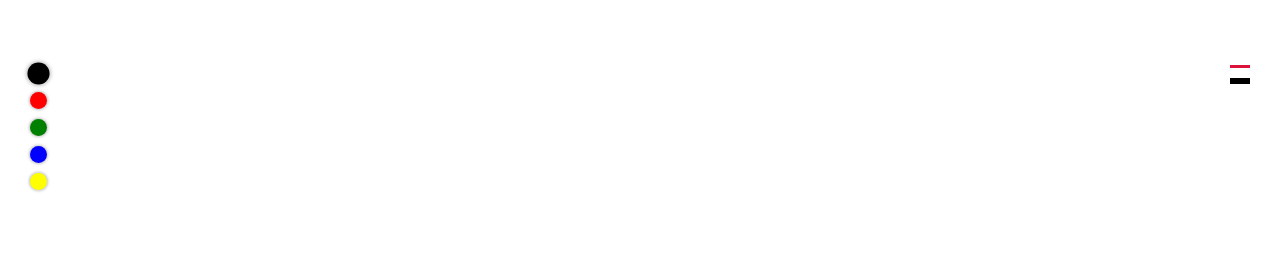
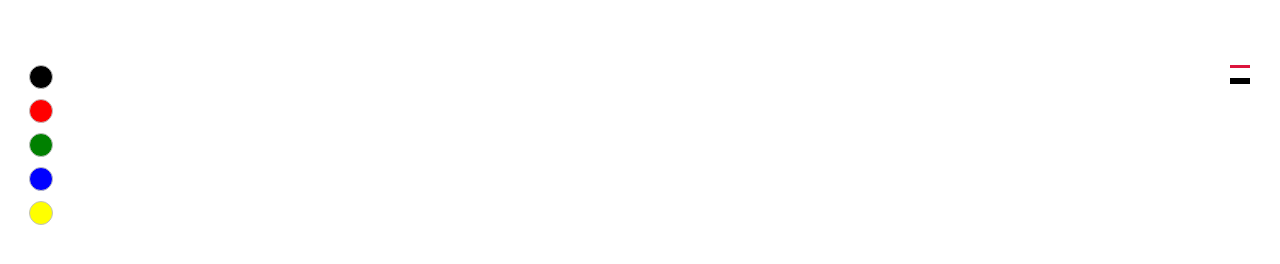
Before and after one commit to fanqiexiaohuoguo/canvas0805, a plain HTML site: page mobileCanvas/index.html in a window 1280 px wide. Both pictures are taken after a click on the item 38 px from the left and 73 px from the top of the page. Drawn offline with Linux system fonts and the light colour scheme.

Commit message:
调色盘样式和颜色设置

```diff
--- a/mobileCanvas/index.html
+++ b/mobileCanvas/index.html
@@ -5,7 +5,7 @@
     <meta name="viewport" content="width=device-width,user-scalable=no,initial-scale=1.0,maximum-scale=1.0,minimum-scale=1.0">
     <title>我的画板</title>
     <link rel="stylesheet" href="./style.css">
-    <script src="//at.alicdn.com/t/font_1345091_tycb148pxcg.js"></script>
+    <script src="//at.alicdn.com/t/font_1345091_xtrwcybh03.js"></script>
 </head>
 <body>
     <canvas id="canvas" width="800" height="700"></canvas>
@@ -24,11 +24,31 @@
         </svg>
     </div>
     <ol id="colors" class="colors">
-        <li id="black" class="black active"></li>
-        <li id="red" class="red"></li>
-        <li id="green" class="green"></li>
-        <li id="blue" class="blue"></li>
-        <li id="yellow" class="yellow"></li>
+        <li id="black" class="black active">
+            <svg class="icon" id="right">
+                <use xlink:href="#icon-right"></use>
+            </svg>
+        </li>
+        <li id="red" class="red">
+            <svg class="icon" id="right">
+                <use xlink:href="#icon-right"></use>
+            </svg>
+        </li>
+        <li id="green" class="green">
+            <svg class="icon" id="right">
+                <use xlink:href="#icon-right"></use>
+            </svg>
+        </li>
+        <li id="blue" class="blue">
+            <svg class="icon" id="right">
+                <use xlink:href="#icon-right"></use>
+            </svg>
+        </li>
+        <li id="yellow" class="yellow">
+            <svg class="icon" id="right">
+                <use xlink:href="#icon-right"></use>
+            </svg>
+        </li>
     </ol>
     <ol id="sizes" class="sizes">
         <li id="thin" class="thin active"></li>
--- a/mobileCanvas/main.js
+++ b/mobileCanvas/main.js
@@ -9,17 +9,31 @@ document.body.ontouchstart=function(event){
 autoSetCanvasSize(mycanvas)
 
 if (document.ontouchstart===undefined){
-    listenToMouse(mycanvas,context)
+    listenToMouse(mycanvas)
 }
 else{
     // 触屏设备
-    listenToTouch(mycanvas,context)
+    listenToTouch(mycanvas)
 }
-listenToMouse(mycanvas,context)
+listenToMouse(mycanvas)
 
+function changeColor(){
+
+}
+var colorsArray=["black","red","green","yellow","blue"]
+function getLi(id){
+    var li=document.getElementById(id)
+    return li
+}
+function chooseColor(id){
+    // let li=document.getElementById(id)
+    context.fillStyle=id
+    context.strokeStyle=id
+    // console.log(id)
+    // li.classList.add("active")
+}
 black.onclick=function(){
-    context.fillStyle="black"
-    context.strokeStyle="black"
+    chooseColor("black")
     black.classList.add("active")
     red.classList.remove("active")
     green.classList.remove("active")
@@ -27,8 +41,7 @@ black.onclick=function(){
     yellow.classList.remove("active")
 }
 red.onclick=function(){
-    context.fillStyle="red"
-    context.strokeStyle="red"
+    chooseColor("red")
     black.classList.remove("active")
     red.classList.add("active")
     green.classList.remove("active")
@@ -36,8 +49,7 @@ red.onclick=function(){
     yellow.classList.remove("active")
 }
 green.onclick=function(){
-    context.fillStyle="green"
-    context.strokeStyle="green"
+    chooseColor("green")
     black.classList.remove("active")
     red.classList.remove("active")
     green.classList.add("active")
@@ -45,8 +57,7 @@ green.onclick=function(){
     yellow.classList.remove("active")
 }
 blue.onclick=function(){
-    context.fillStyle="blue"
-    context.strokeStyle="blue"
+    chooseColor("blue")
     black.classList.remove("active")
     red.classList.remove("active")
     green.classList.remove("active")
@@ -54,8 +65,7 @@ blue.onclick=function(){
     yellow.classList.remove("active")
 }
 yellow.onclick=function(){
-    context.fillStyle="yellow"
-    context.strokeStyle="yellow"
+    chooseColor("yellow")
     black.classList.remove("active")
     red.classList.remove("active")
     green.classList.remove("active")
@@ -104,7 +114,7 @@ function autoSetCanvasSize(canvas){
     }
 }
 
-function listenToMouse(canvas,context){
+function listenToMouse(canvas){
     function drawLine(x1,y1,x2,y2){
         context.beginPath()
         context.moveTo(x1,y1)
@@ -158,7 +168,7 @@ function listenToMouse(canvas,context){
     }
 }
 
-function listenToTouch(canvas,context){
+function listenToTouch(canvas){
     function drawLine(x1,y1,x2,y2){
         context.beginPath()
         context.moveTo(x1,y1)
--- a/mobileCanvas/style.css
+++ b/mobileCanvas/style.css
@@ -1,7 +1,9 @@
 *{
     margin: 0;
     padding: 0;
+    touch-action: pan-y;
 }
+
 body{
     overflow: hidden; /*禁用滚动 */
 }
@@ -23,7 +25,7 @@ canvas{
 }
 .action{
     position: fixed;
-    left: 0px;
+    left:2px;
     top: 0px;
     padding: 20px;
 }
@@ -40,19 +42,35 @@ canvas{
 .colors{
     position: fixed;
     top: 45px;
-    left: 20px;
+    left: 19px;
     padding: 10px;
 }
 .colors >li{
-    width: 17px;
-    height: 17px;
+    width: 24px;
+    height: 24px;
     border-radius: 50%;
+    border:#c0c0c0 1px solid;
+    box-sizing: border-box;
+    transition: all 0.2s;
     margin: 10px 0px;
-    box-shadow: 0px 0px 3px 1px rgba(0,0,0,0.25);
-    transition: all 0.2s;
+    position: relative;
 }
-.colors >li.active{
-    transform: scale(1.3);
+.colors>li svg{
+    position: absolute;
+    top: 0;
+    left: 0;
+    width: 24px;
+    height: 24px;
+    border-radius: 50%;
+    fill:transparent;
+}
+.colors >li.active svg{
+    font-weight: bold;
+    fill: white;
+}
+.colors >li.active.yellow svg{
+    font-weight: bold;
+    fill: black;
 }
 .colors >li.black{
     background: black;
```
